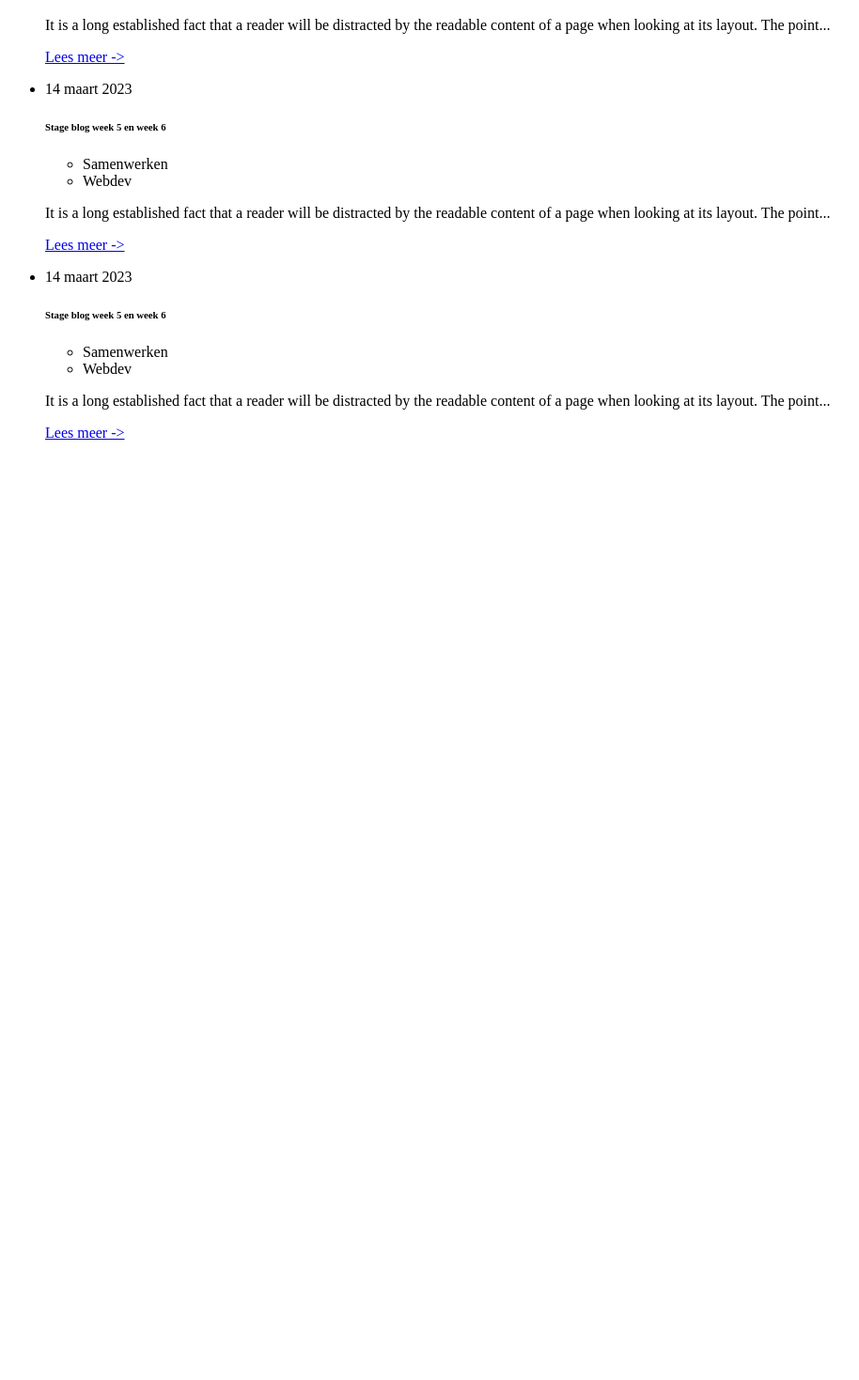
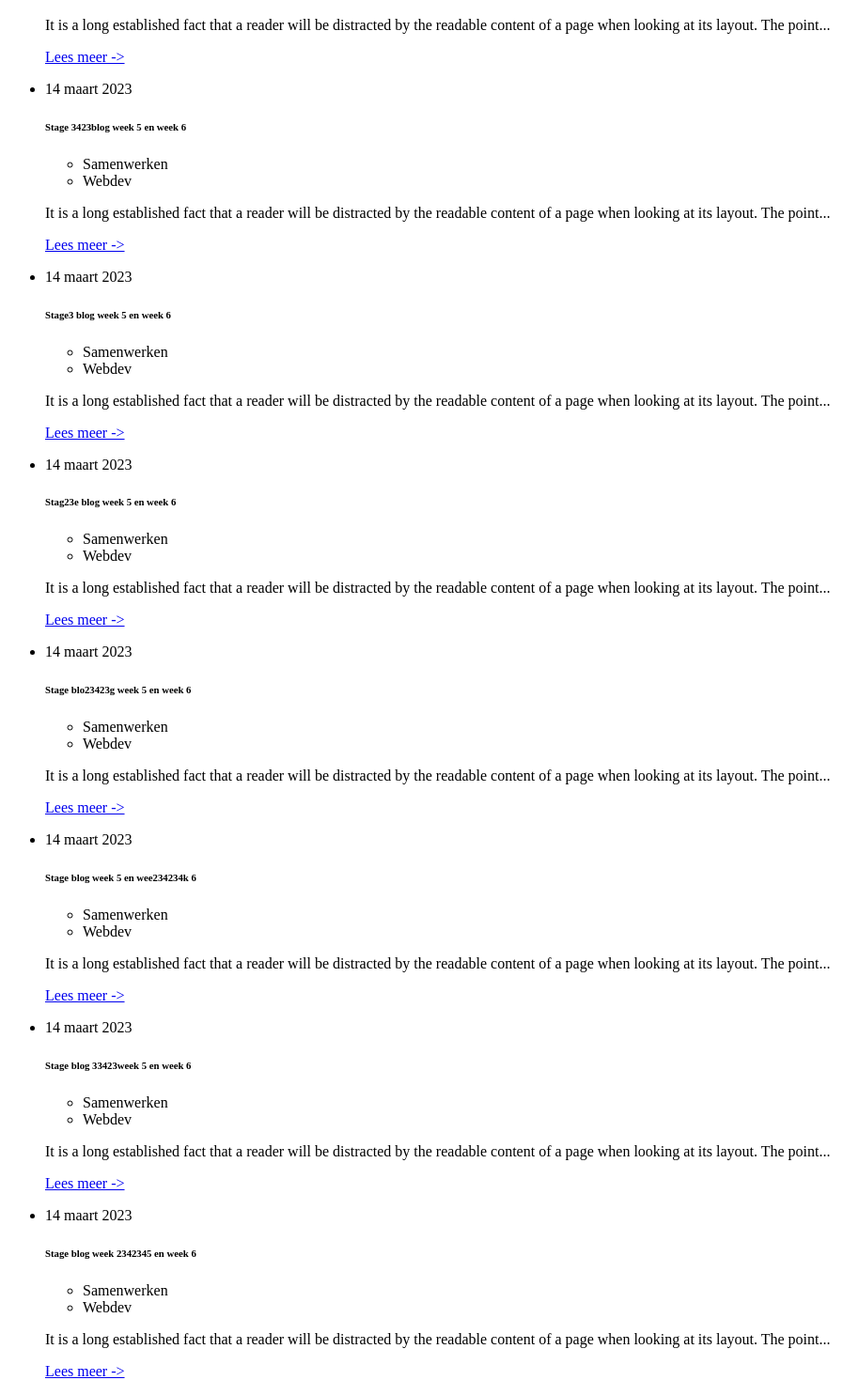
Before and after one commit to joeribreedveld/stageblog, a Next.js app: page / in a window 1280 px wide. Shown: the part 581-2050 px from the top of the page at 94% size, without its empty margins (0-914 px from the left). Before the commit the page ends 1067 px from the top, so only its background shows below. Built offline with nearby package versions, Linux system fonts and the light colour scheme.

Commit message:
feat(animations): finish basic animations

```diff
--- a/src/components/sections/BlogPosts/BlogPosts.tsx
+++ b/src/components/sections/BlogPosts/BlogPosts.tsx
@@ -10,46 +10,12 @@ import { motion, useInView } from "framer-motion";
 import { useMediaQuery } from "react-responsive";
 import { useRef } from "react";
 
-// Framer
-const blogPostsVariants = {
-  initial: {
-    opacity: 1,
-  },
-  animate: {
-    opacity: 1,
-    transition: {
-      staggerChildren: 0.05,
-    },
-  },
-};
-
-const mobileBlogPostsVariants = {
-  initial: {
-    opacity: 1,
-    x: 0,
-  },
-  animate: {
-    opacity: 1,
-    x: 0,
-    transition: {
-      staggerChildren: 0.2,
-    },
-  },
-};
-
 // Functions
 // Blog Posts
 const BlogPosts = () => {
-  const isMobile = useMediaQuery({ query: "(max-width: 768px)" });
-
   return (
     <section>
-      <motion.ul
-        variants={isMobile ? mobileBlogPostsVariants : blogPostsVariants}
-        initial="initial"
-        animate="animate"
-        className="flex flex-col gap-8"
-      >
+      <ul className="flex flex-col gap-8">
         <BlogPost
           title="Stage blog week 1 en week 2"
           tags={["ReactNative", "Tests"]}
@@ -63,24 +29,54 @@ const BlogPosts = () => {
           description="Kaas is geel en als het niet geel is dan is het waarschijnlijk niet positief. Het is een lang bekend feit dat een lezer..."
         />
         <BlogPost
-          title="Stage blog week 5 en week 6"
+          title="Stage blo234g week 5 en week 6"
           tags={["Samenwerken", "Webdev"]}
           date="14 maart 2023"
           description="It is a long established fact that a reader will be distracted by the readable content of a page when looking at its layout. The point..."
         />
         <BlogPost
-          title="Stage blog week 5 en week 6"
+          title="Stage 3423blog week 5 en week 6"
           tags={["Samenwerken", "Webdev"]}
           date="14 maart 2023"
           description="It is a long established fact that a reader will be distracted by the readable content of a page when looking at its layout. The point..."
         />
         <BlogPost
-          title="Stage blog week 5 en week 6"
+          title="Stage3 blog week 5 en week 6"
           tags={["Samenwerken", "Webdev"]}
           date="14 maart 2023"
           description="It is a long established fact that a reader will be distracted by the readable content of a page when looking at its layout. The point..."
         />
-      </motion.ul>
+        <BlogPost
+          title="Stag23e blog week 5 en week 6"
+          tags={["Samenwerken", "Webdev"]}
+          date="14 maart 2023"
+          description="It is a long established fact that a reader will be distracted by the readable content of a page when looking at its layout. The point..."
+        />
+        <BlogPost
+          title="Stage blo23423g week 5 en week 6"
+          tags={["Samenwerken", "Webdev"]}
+          date="14 maart 2023"
+          description="It is a long established fact that a reader will be distracted by the readable content of a page when looking at its layout. The point..."
+        />
+        <BlogPost
+          title="Stage blog week 5 en wee234234k 6"
+          tags={["Samenwerken", "Webdev"]}
+          date="14 maart 2023"
+          description="It is a long established fact that a reader will be distracted by the readable content of a page when looking at its layout. The point..."
+        />
+        <BlogPost
+          title="Stage blog 33423week 5 en week 6"
+          tags={["Samenwerken", "Webdev"]}
+          date="14 maart 2023"
+          description="It is a long established fact that a reader will be distracted by the readable content of a page when looking at its layout. The point..."
+        />
+        <BlogPost
+          title="Stage blog week 2342345 en week 6"
+          tags={["Samenwerken", "Webdev"]}
+          date="14 maart 2023"
+          description="It is a long established fact that a reader will be distracted by the readable content of a page when looking at its layout. The point..."
+        />
+      </ul>
     </section>
   );
 };
@@ -91,6 +87,7 @@ const BlogPost = ({ title, date, tags, description }: IBlogPostProps) => {
   const isInView = useInView(ref, { once: true });
   const isMobile = useMediaQuery({ query: "(max-width: 768px)" });
 
+  // Framer motion animations
   const blogPostVariants = {
     initial: {
       x: -50,
@@ -111,8 +108,8 @@ const BlogPost = ({ title, date, tags, description }: IBlogPostProps) => {
       opacity: 0,
     },
     animate: {
-      x: isInView ? 0 : -50,
-      opacity: isInView ? 1 : 0,
+      x: 0,
+      opacity: 1,
       transition: {
         duration: 0.3,
       },
@@ -123,8 +120,8 @@ const BlogPost = ({ title, date, tags, description }: IBlogPostProps) => {
     <motion.li
       ref={ref}
       variants={isMobile ? mobileBlogPostVariants : blogPostVariants}
-      initial={isMobile ? "initial" : undefined}
-      animate={isMobile ? "animate" : undefined}
+      initial="initial"
+      animate={isInView ? "animate" : "initial"}
       key={title}
     >
       <article className="flex flex-col gap-4 border-b border-gray-200 pb-8 md:flex-row md:gap-16">
```
Also changed, not shown: src/components/sections/InformationList/InformationList.tsx (+6 -42 lines).
